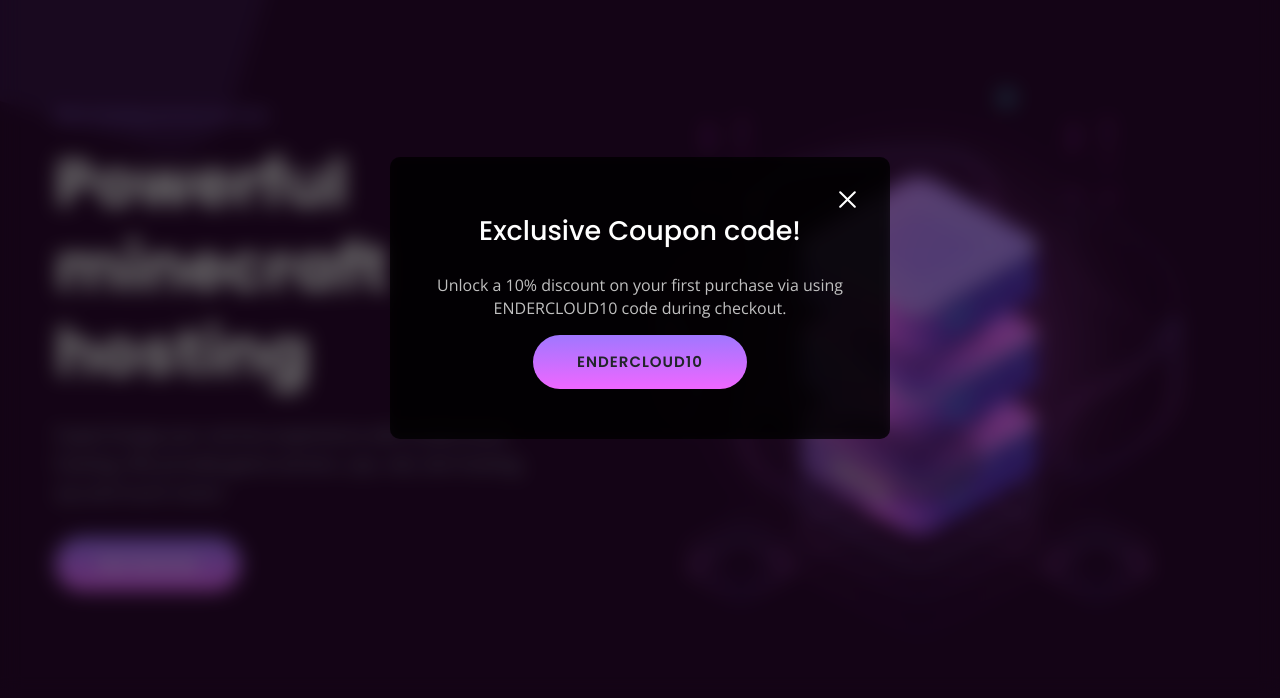
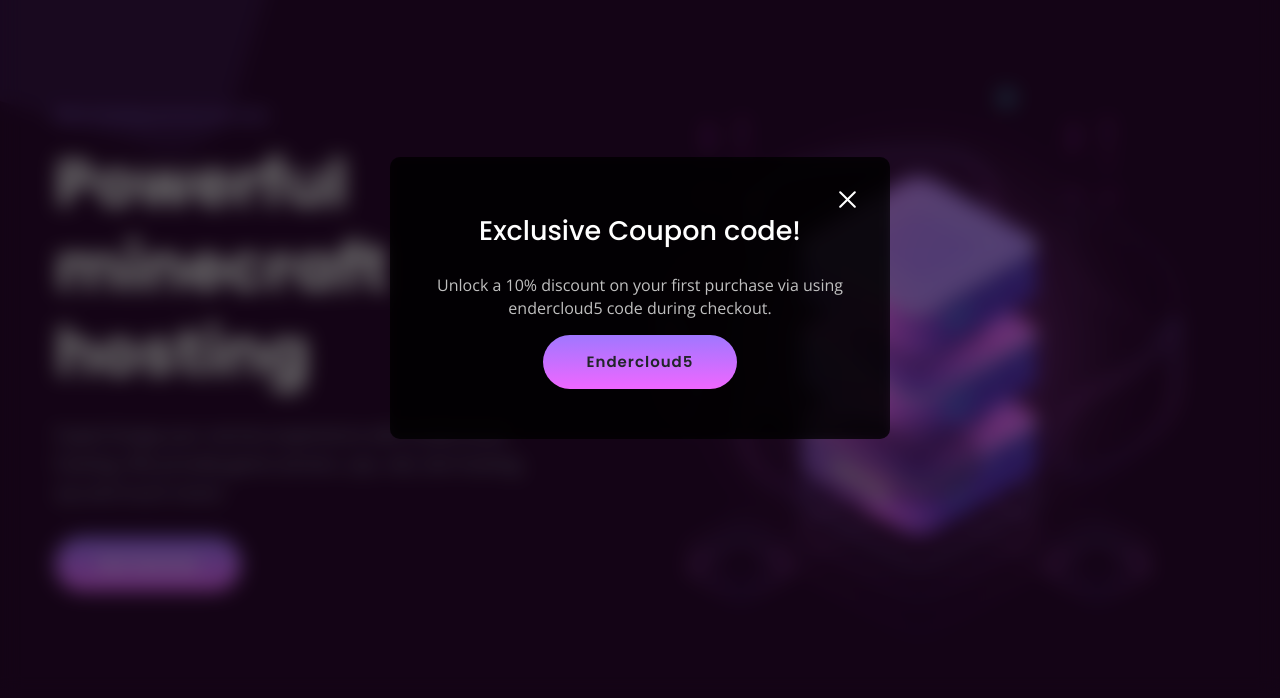
Before and after one commit to asgrip/endercloud, a plain HTML site: page index.html in a window 1280 px wide. Shown: the part 102-800 px from the top of the page. Drawn offline with nearby package versions, Linux system fonts and the light colour scheme.

Commit message:
Update index.html

```diff
--- a/index.html
+++ b/index.html
@@ -28,7 +28,7 @@
 
 </head>
 <body>
-    <div class=discount-popup-wrapper id=discount><div class=discount-popup><img alt=""class=cross-icon loading=eager src=/assets/cross.svg onclick='document.body.style.overflow="auto",document.getElementById("discount").style.display="none"'><h1 class=discount-h>Exclusive Coupon code!</h1><div class=content-discount><p class=discount-p>Unlock a 10% discount on your first purchase via using ENDERCLOUD10 code during checkout.</div><a style="margin-top: 15px;" class="btn radius-btn"id=discount-code onclick=copyDiscountCode()>ENDERCLOUD10</a></div></div>
+    <div class=discount-popup-wrapper id=discount><div class=discount-popup><img alt=""class=cross-icon loading=eager src=/assets/cross.svg onclick='document.body.style.overflow="auto",document.getElementById("discount").style.display="none"'><h1 class=discount-h>Exclusive Coupon code!</h1><div class=content-discount><p class=discount-p>Unlock a 10% discount on your first purchase via using endercloud5 code during checkout.</div><a style="margin-top: 15px;" class="btn radius-btn"id=discount-code onclick=copyDiscountCode()>endercloud5</a></div></div>
     <!-- ? Preloader Start -->
     <div id="preloader-active">
         <div class="preloader d-flex align-items-center justify-content-center">
```
